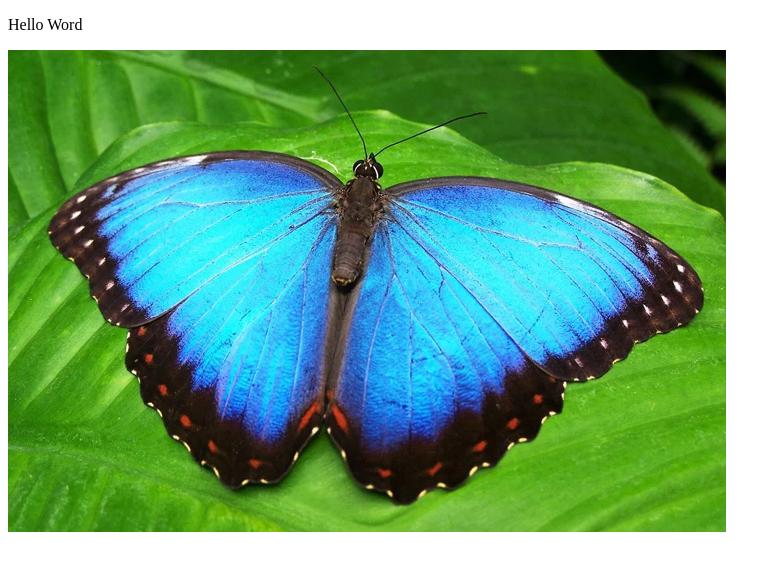
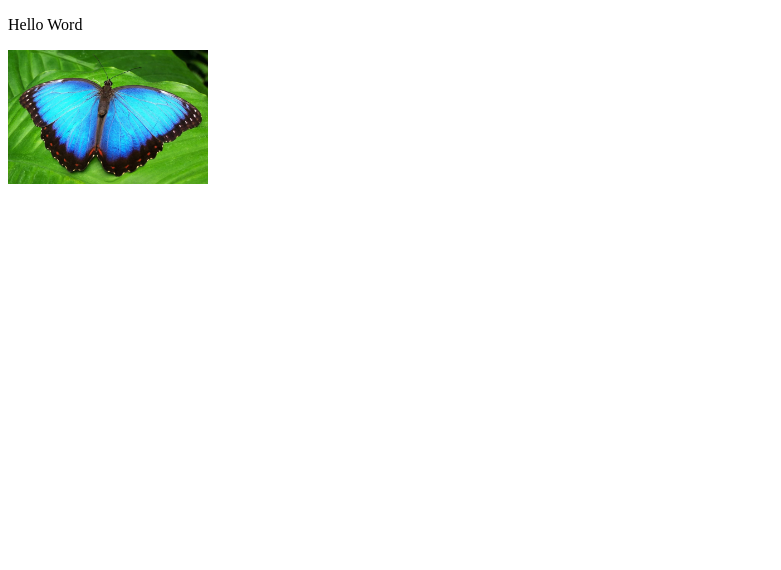
Before and after one commit to juliana-santos-felix/curso-git, a plain HTML site: page index.html in a window 1280 px wide. Shown: the whole page, without its empty margins (0-781 px from the left). Drawn offline with Linux system fonts and the light colour scheme.

Commit message:
ajuste na imagem

```diff
--- a/index.html
+++ b/index.html
@@ -8,6 +8,6 @@
 </head>
 <body>
     <p>Hello Word</p>
-    <img src="images/borboletas.jpg">
+    <img src="images/borboletas.jpg" width="200">
 </body>
 </html>
```
